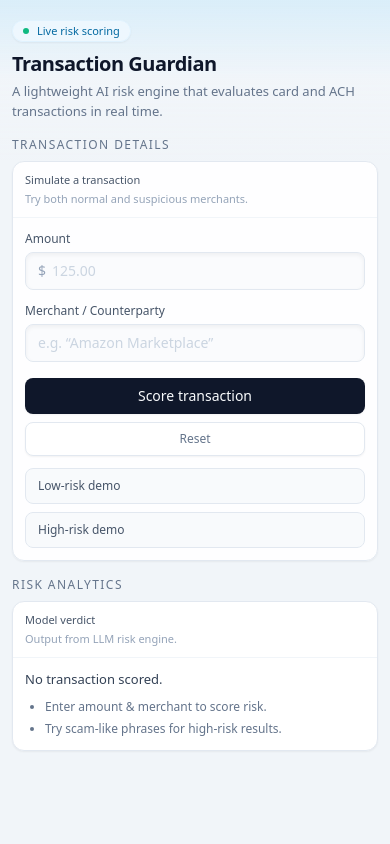
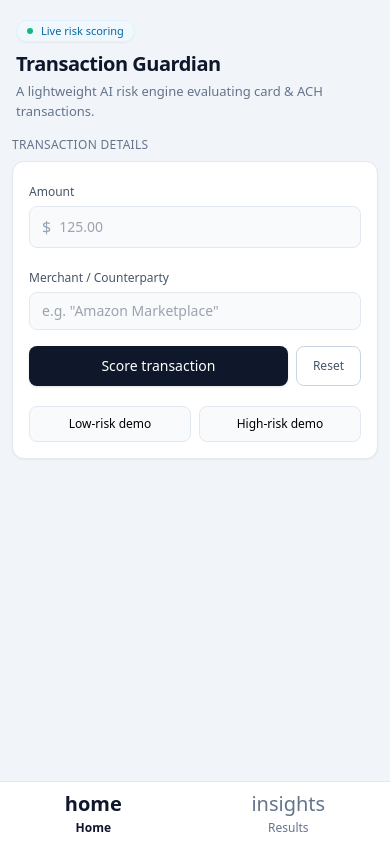
Before and after one commit to tylerbarnard23-PM/ai-transaction-guardian, a React (Vite) app in the folder frontend/: page / in a window 390 px wide. Built offline with nearby package versions, Linux system fonts and the light colour scheme.

Commit message:
Add mobile navigation and slide-up panel components

```diff
--- a/frontend/src/App.tsx
+++ b/frontend/src/App.tsx
@@ -1,4 +1,6 @@
 import { useState } from "react";
+import MobileNav from "./components/MobileNav";
+import SlideUpPanel from "./components/SlideUpPanel";
 
 interface Transaction {
   amount: string;
@@ -26,6 +28,12 @@ export default function App() {
   const [loading, setLoading] = useState(false);
   const [error, setError] = useState<string | null>(null);
 
+  // MOBILE APP-LIKE NAVIGATION
+  const [active, setActive] = useState<"home" | "results">("home");
+
+  // SLIDE-UP PANEL
+  const [panelOpen, setPanelOpen] = useState(false);
+
   async function scoreTransaction(e?: React.FormEvent) {
     if (e) e.preventDefault();
     setLoading(true);
@@ -42,20 +50,22 @@ export default function App() {
         }
       );
 
-      if (!response.ok) {
-        throw new Error(`API error: ${response.status}`);
-      }
+      if (!response.ok) throw new Error("API error");
 
       const data = await response.json();
       setResult(data);
+
+      // MOBILE: Open slide-up panel automatically
+      setPanelOpen(true);
+      setActive("results");
     } catch (err: any) {
-      console.error(err);
-      setError("Something went wrong scoring this transaction. Try again.");
+      setError("Something went wrong.");
     } finally {
       setLoading(false);
     }
   }
 
+  // Risk color utilities
   const riskColor = (score: number) => {
     if (score < 30) return "bg-emerald-500";
     if (score < 70) return "bg-amber-500";
@@ -68,117 +78,86 @@ export default function App() {
     return "High Risk";
   };
 
+  // -------------------------------
+  // UI START
+  // -------------------------------
+
   return (
-    <div className="min-h-screen bg-slate-100">
-      {/* subtle gradient top */}
-      <div className="pointer-events-none fixed inset-x-0 top-0 h-40 bg-gradient-to-b from-sky-300/20 via-slate-100 to-transparent" />
-
-      <div className="relative mx-auto flex min-h-screen max-w-6xl flex-col px-3 pb-10 pt-4 sm:px-6 lg:px-8 lg:pt-10">
-
+    <div className="min-h-screen bg-slate-100 pb-20 lg:pb-0">
       {/* HEADER */}
-        <header className="mb-4 flex items-start justify-between lg:mb-6">
-          <div>
+      <header className="px-4 pt-4 lg:px-8 lg:pt-8">
         <div className="inline-flex items-center gap-2 rounded-full border border-sky-100 bg-sky-50/80 px-2.5 py-0.5 text-[11px] font-medium text-sky-700 shadow-sm">
           <span className="h-1.5 w-1.5 rounded-full bg-emerald-500" />
           Live risk scoring
         </div>
 
-            <h1 className="mt-2 text-xl font-semibold tracking-tight text-slate-900 sm:text-2xl lg:text-3xl">
+        <h1 className="mt-2 text-xl font-semibold tracking-tight text-slate-900">
           Transaction Guardian
         </h1>
 
-            <p className="mt-1 max-w-lg text-[13px] text-slate-500 sm:text-sm lg:text-base">
-              A lightweight AI risk engine that evaluates card and ACH
-              transactions in real time.
+        <p className="mt-1 max-w-lg text-[13px] text-slate-500">
+          A lightweight AI risk engine evaluating card & ACH transactions.
         </p>
-          </div>
-
-          {/* desktop badge */}
-          <div className="hidden text-xs text-slate-400 lg:flex lg:flex-col lg:text-right">
-            <span className="font-medium text-slate-500">Portfolio prototype</span>
-            <span>React · Vite · Tailwind</span>
-          </div>
       </header>
 
-        {/* MAIN LAYOUT */}
-        <main className="flex flex-1 flex-col gap-4 lg:flex-row lg:gap-6">
-
-          {/* LEFT COLUMN — TRANSACTION FORM */}
+      {/* MAIN CONTENT WRAPPER */}
+      <main className="mx-auto mt-4 max-w-6xl px-3 lg:flex lg:gap-6">
+        {/* -------------------------------
+            LEFT PANEL — TRANSACTION FORM
+        ------------------------------- */}
         <section className="lg:w-[46%]">
-            <h2 className="mb-2 text-xs font-medium uppercase tracking-[0.12em] text-slate-500 lg:mb-3">
+          <h2 className="mb-2 text-xs font-medium uppercase tracking-wide text-slate-500">
             Transaction details
           </h2>
 
-            <div className="overflow-hidden rounded-xl border border-slate-200 bg-white/90 shadow-sm backdrop-blur">
-              <div className="border-b border-slate-100 px-3 py-2.5 sm:px-5 sm:py-3">
-                <p className="text-[11px] font-medium text-slate-600 sm:text-xs">
-                  Simulate a transaction
-                </p>
-                <p className="mt-0.5 text-[11px] text-slate-400 sm:text-xs">
-                  Try both normal and suspicious merchants.
-                </p>
-              </div>
-
-              <form
-                onSubmit={scoreTransaction}
-                className="space-y-3 px-3 py-3 sm:px-5 sm:py-4"
-              >
+          <div className="overflow-hidden rounded-xl border border-slate-200 bg-white shadow-sm">
+            <form onSubmit={scoreTransaction} className="p-4 space-y-4">
               {/* AMOUNT */}
-                <div className="space-y-1">
-                  <label className="block text-[12px] font-medium text-slate-600">
+              <div>
+                <label className="text-[12px] font-medium text-slate-600">
                   Amount
                 </label>
-
-                  <div className="flex items-center rounded-lg border border-slate-200 bg-slate-50/70 px-3 py-2 shadow-inner">
-                    <span className="mr-1.5 text-sm text-slate-400">$</span>
+                <div className="flex items-center rounded-lg border border-slate-200 bg-slate-50 px-3 py-2 mt-1">
+                  <span className="text-slate-400 mr-2">$</span>
                   <input
                     type="number"
                     required
-                      min="0"
-                      step="0.01"
+                    className="w-full bg-transparent outline-none text-sm"
+                    placeholder="125.00"
                     value={transaction.amount}
                     onChange={(e) =>
-                        setTransaction((prev) => ({
-                          ...prev,
-                          amount: e.target.value,
-                        }))
+                      setTransaction({ ...transaction, amount: e.target.value })
                     }
-                      className="w-full border-none bg-transparent text-sm text-slate-900 placeholder:text-slate-300 focus:outline-none"
-                      placeholder="125.00"
                   />
                 </div>
               </div>
 
               {/* MERCHANT */}
-                <div className="space-y-1">
-                  <label className="block text-[12px] font-medium text-slate-600">
+              <div>
+                <label className="text-[12px] font-medium text-slate-600">
                   Merchant / Counterparty
                 </label>
                 <input
-                    type="text"
+                  className="w-full rounded-lg border border-slate-200 bg-slate-50 px-3 py-2 mt-1 text-sm outline-none"
+                  placeholder='e.g. "Amazon Marketplace"'
                   required
                   value={transaction.merchant}
                   onChange={(e) =>
-                      setTransaction((prev) => ({
-                        ...prev,
+                    setTransaction({
+                      ...transaction,
                       merchant: e.target.value,
-                      }))
+                    })
                   }
-                    className="w-full rounded-lg border border-slate-200 bg-slate-50/70 px-3 py-2 text-sm text-slate-900 placeholder:text-slate-300 shadow-inner focus:border-sky-400 focus:outline-none focus:ring-1 focus:ring-sky-200"
-                    placeholder='e.g. “Amazon Marketplace”'
                 />
               </div>
 
               {/* BUTTONS */}
-                <div className="flex flex-col gap-2 pt-1 sm:flex-row sm:items-center">
+              <div className="flex gap-2">
                 <button
                   type="submit"
                   disabled={loading}
-                    className="inline-flex items-center justify-center rounded-lg bg-slate-900 px-4 py-2 text-sm font-medium text-slate-50 shadow-sm transition hover:bg-slate-800 disabled:bg-slate-300 disabled:cursor-not-allowed"
+                  className="flex-1 rounded-lg bg-slate-900 py-2.5 text-sm font-medium text-white shadow hover:bg-slate-800 disabled:bg-slate-400"
                 >
-                    {loading && (
-                      <span className="mr-2 inline-flex h-4 w-4 animate-spin rounded-full border-[2px] border-slate-200 border-t-slate-900" />
-                    )}
                   {loading ? "Scoring..." : "Score transaction"}
                 </button>
 
@@ -189,37 +168,35 @@ export default function App() {
                     setResult(null);
                     setError(null);
                   }}
-                    className="rounded-lg border border-slate-200 bg-white px-3 py-2 text-xs font-medium text-slate-500 shadow-sm hover:bg-slate-50"
+                  className="px-4 rounded-lg border border-slate-300 bg-white text-xs font-medium text-slate-600"
                 >
                   Reset
                 </button>
               </div>
 
               {/* DEMO BUTTONS */}
-                <div className="mt-2 grid gap-2 sm:grid-cols-2">
+              <div className="grid grid-cols-2 gap-2 pt-1">
                 <button
                   type="button"
+                  className="rounded-lg border border-slate-200 bg-slate-50 py-2 text-[12px]"
                   onClick={() =>
                     setTransaction({
                       amount: "24.99",
                       merchant: "Streaming Service Subscription",
                     })
                   }
-                    className="rounded-lg border border-slate-200 bg-slate-50 px-3 py-2 text-left text-[12px] text-slate-600 hover:border-sky-200 hover:bg-sky-50"
                 >
                   Low-risk demo
                 </button>
-
                 <button
                   type="button"
+                  className="rounded-lg border border-slate-200 bg-slate-50 py-2 text-[12px]"
                   onClick={() =>
                     setTransaction({
                       amount: "950.00",
-                        merchant:
-                          "Urgent wire to unknown international crypto broker",
+                      merchant: "Urgent wire to unknown crypto broker",
                     })
                   }
-                    className="rounded-lg border border-slate-200 bg-slate-50 px-3 py-2 text-left text-[12px] text-slate-600 hover:border-rose-200 hover:bg-rose-50"
                 >
                   High-risk demo
                 </button>
@@ -228,122 +205,85 @@ export default function App() {
           </div>
         </section>
 
-          {/* RIGHT COLUMN — RISK ANALYTICS */}
-          <section className="lg:w-[54%]">
-            <h2 className="mb-2 text-xs font-medium uppercase tracking-[0.12em] text-slate-500 lg:mb-3">
+        {/* -------------------------------
+            RIGHT PANEL (DESKTOP ONLY)
+        ------------------------------- */}
+        <section className="hidden lg:block lg:w-[54%]">
+          <h2 className="mb-2 text-xs font-medium uppercase tracking-wide text-slate-500">
             Risk analytics
           </h2>
 
-            <div className="flex flex-col gap-3 lg:gap-4">
-
-              <div className="rounded-xl border border-slate-200 bg-white shadow-sm">
-                <div className="border-b border-slate-100 px-3 py-2.5 sm:px-5 sm:py-3">
-                  <div className="flex items-center justify-between">
-                    <div>
-                      <p className="text-[11px] font-medium text-slate-600 sm:text-xs">
-                        Model verdict
+          <div className="rounded-xl border border-slate-200 bg-white p-4 shadow-sm">
+            {!result && (
+              <p className="text-sm text-slate-500">
+                No transaction scored yet.
               </p>
-                      <p className="mt-0.5 text-[11px] text-slate-400">
-                        Output from LLM risk engine.
-                      </p>
-                    </div>
-                    {result && (
-                      <span className="rounded-full bg-slate-900 px-3 py-0.5 text-[11px] font-medium text-slate-50">
-                        {result.verdict}
-                      </span>
-                    )}
-                  </div>
-                </div>
-
-                <div className="px-3 py-3 sm:px-5 sm:py-4">
-                  {/* LOADING */}
-                  {loading && (
-                    <div className="space-y-3">
-                      <div className="h-4 w-24 animate-pulse rounded-full bg-slate-200" />
-                      <div className="h-2 w-full animate-pulse rounded-full bg-slate-200" />
-                    </div>
             )}
 
-                  {/* ERROR */}
-                  {!loading && error && (
-                    <div className="rounded-lg border border-rose-200 bg-rose-50 px-3 py-2 text-xs text-rose-700">
-                      {error}
+            {result && (
+              <div>
+                <div className="text-lg font-semibold text-slate-900">
+                  {result.risk_score} / 100
                 </div>
-                  )}
-
-                  {/* EMPTY */}
-                  {!loading && !error && !result && (
-                    <div className="space-y-2 text-[13px] text-slate-600">
-                      <p className="font-medium text-slate-700">
-                        No transaction scored.
-                      </p>
-                      <ul className="list-disc space-y-1 pl-5 text-[12px] text-slate-500">
-                        <li>Enter amount & merchant to score risk.</li>
-                        <li>Try scam-like phrases for high-risk results.</li>
-                      </ul>
-                    </div>
-                  )}
-
-                  {/* RESULT */}
-                  {!loading && !error && result && (
-                    <div className="space-y-4">
-                      {/* SCORE HEADER */}
-                      <div className="flex items-center justify-between">
-                        <div>
-                          <p className="text-[11px] uppercase tracking-[0.14em] text-slate-500">
-                            Risk score
-                          </p>
-                          <p className="mt-1 text-xl font-semibold text-slate-900">
-                            {result.risk_score}
-                            <span className="ml-1 text-sm font-normal text-slate-400">
-                              /100
-                            </span>
-                          </p>
-                        </div>
-
-                        <div className="text-right">
-                          <p className="text-[12px] font-medium text-slate-600">
-                            {riskLabel(result.risk_score)}
-                          </p>
-                          <p className="text-[11px] text-slate-400">
-                            {result.verdict}
-                          </p>
-                        </div>
-                      </div>
-
-                      {/* RISK BAR */}
-                      <div className="h-2 w-full rounded-full bg-slate-100 overflow-hidden">
+                <div className="h-2 bg-slate-200 rounded-full mt-2 overflow-hidden">
                   <div
-                          className={`h-full rounded-full ${riskColor(
+                    className={`h-full ${riskColor(
                       result.risk_score
-                          )} transition-all duration-700`}
-                          style={{
-                            width: `${Math.min(
-                              100,
-                              Math.max(0, result.risk_score)
-                            )}%`,
-                          }}
+                    )} rounded-full`}
+                    style={{ width: `${result.risk_score}%` }}
                   />
                 </div>
 
-                      {/* EXPLANATION */}
-                      <div className="rounded-lg border border-slate-100 bg-slate-50 px-3 py-2.5">
-                        <p className="text-[12px] font-medium text-slate-600">
-                          Explanation
+                <p className="mt-3 text-sm text-slate-700">
+                  {result.explanation}
                 </p>
-                        <p className="mt-1 text-[13px] text-slate-700">
-                          {result.explanation || result.reason}
-                        </p>
-                      </div>
               </div>
             )}
           </div>
+        </section>
+      </main>
+
+      {/* -------------------------------
+          SLIDE-UP PANEL (MOBILE ONLY)
+      ------------------------------- */}
+      <SlideUpPanel open={panelOpen} onClose={() => setPanelOpen(false)}>
+        {result ? (
+          <>
+            <h2 className="text-lg font-semibold text-slate-900">
+              Risk result
+            </h2>
+
+            <p className="text-sm text-slate-600 mt-1">
+              {result.risk_score} / 100 — {riskLabel(result.risk_score)}
+            </p>
+
+            <div className="h-2 bg-slate-200 rounded-full mt-3 overflow-hidden">
+              <div
+                className={`h-full ${riskColor(result.risk_score)} rounded-full`}
+                style={{ width: `${result.risk_score}%` }}
+              />
             </div>
 
-            </div>
-          </section>
-        </main>
-      </div>
+            <p className="mt-4 text-[13px] text-slate-700">
+              {result.explanation}
+            </p>
+
+            <button
+              className="mt-5 w-full rounded-lg bg-slate-900 py-2.5 text-sm font-medium text-white"
+              onClick={() => setPanelOpen(false)}
+            >
+              Close
+            </button>
+          </>
+        ) : (
+          <p className="text-sm text-slate-500">No result available.</p>
+        )}
+      </SlideUpPanel>
+
+      {/* -------------------------------
+          MOBILE NAV BAR
+      ------------------------------- */}
+      <MobileNav active={active} setActive={setActive} />
     </div>
   );
 }
```
Lines whose indentation alone changed are shown as unchanged.
